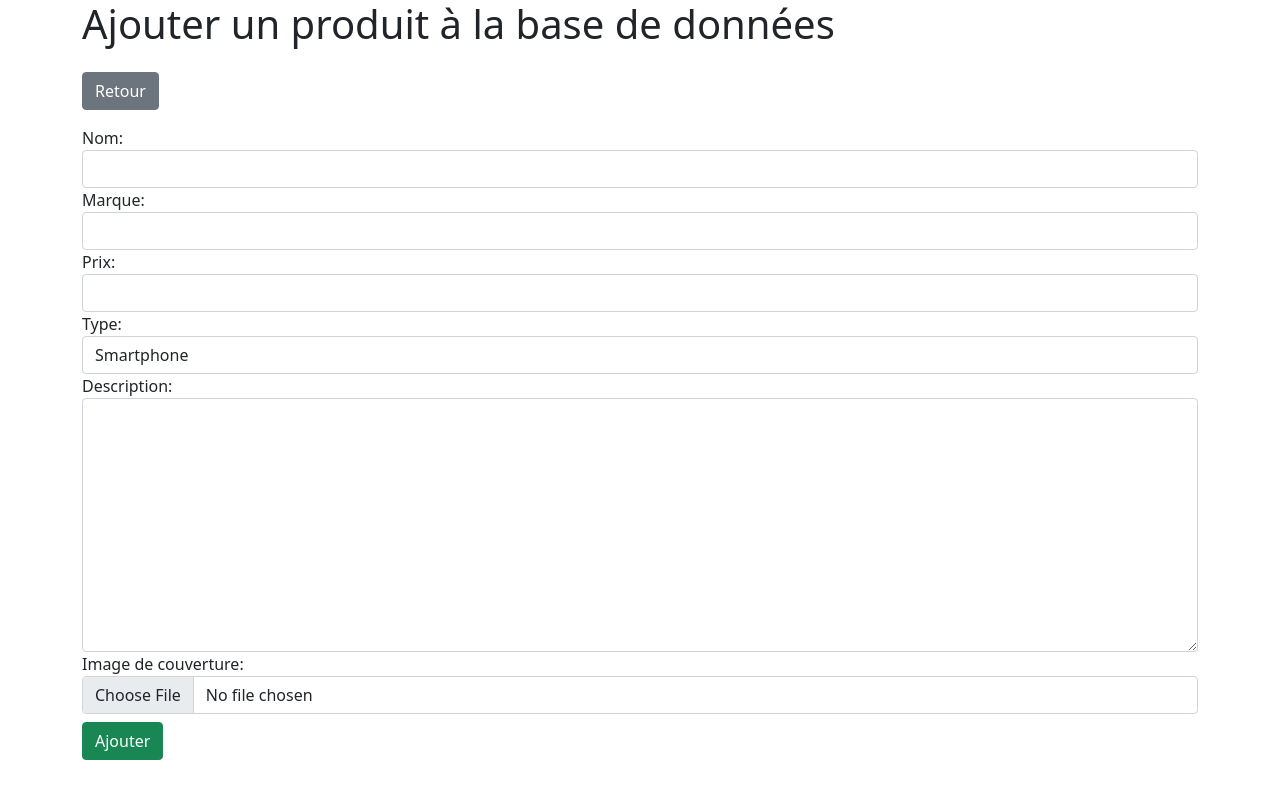
After one commit to webepse/multimedia, a PHP site: page /admin/addProd.php in a window 1280 px wide. The commit adds this page. Run offline with PHP 8.4, Linux system fonts and the light colour scheme; the visitor is signed in with stand-in values (Sample User, id 1).

Commit message:
product admin v1

```diff
--- /dev/null
+++ b/admin/addProd.php
@@ -0,0 +1,59 @@
+<?php
+    session_start();
+    if(!isset($_SESSION['level']) OR $_SESSION['level']!="administrateur")
+    {
+        header("LOCATION:index.php");
+    }
+?>
+<!DOCTYPE html>
+<html lang="fr">
+<head>
+    <meta charset="UTF-8">
+    <meta http-equiv="X-UA-Compatible" content="IE=edge">
+    <meta name="viewport" content="width=device-width, initial-scale=1.0">
+    <link href="https://cdn.jsdelivr.net/npm/bootstrap@5.1.1/dist/css/bootstrap.min.css" rel="stylesheet" integrity="sha384-F3w7mX95PdgyTmZZMECAngseQB83DfGTowi0iMjiWaeVhAn4FJkqJByhZMI3AhiU" crossorigin="anonymous">
+    <link rel="stylesheet" href="style.css">
+    <title>Admin Multimédia</title>
+</head>
+<body>
+    <div class="container">
+        <h1>Ajouter un produit à la base de données</h1>
+        <a href="product.php" class="btn btn-secondary my-3">Retour</a>
+        <div class="row">
+            <form action="treatmentAddProd.php" method="POST" enctype="multipart/form-data">
+                <div class="form-group">
+                    <label for="nom">Nom: </label>
+                    <input type="text" id="nom" name="nom" class="form-control">
+                </div>
+                <div class="form-group">
+                    <label for="marque">Marque: </label>
+                    <input type="text" id="marque" name="marque" class="form-control">
+                </div>
+                <div class="form-group">
+                    <label for="prix">Prix: </label>
+                    <input type="number" step="0.01" id="prix" name="prix" class="form-control">
+                </div>
+                <div class="form-group">
+                    <label for="type">Type: </label>
+                    <select name="type" id="type" class="form-control">
+                        <option value="Smartphone">Smartphone</option>
+                        <option value="Jeux vidéo">Jeux vidéo</option>
+                    </select>
+                </div>
+                <div class="form-group">
+                    <label for="description">Description: </label>
+                    <textarea name="description" id="description" cols="30" rows="10" class="form-control"></textarea>
+                </div>
+                <div class="form-group">
+                    <label for="image">Image de couverture: </label>
+                    <input type="file" name="image" id="image" class="form-control">
+                </div>
+                <div class="form-group">
+                    <input type="submit" value="Ajouter" class="btn btn-success my-2">
+                </div>
+
+            </form>
+        </div>
+    </div>
+</body>
+</html>
--- /dev/null
+++ b/admin/phpinfo.php
@@ -0,0 +1,5 @@
+<?php
+/* ne pas laisser */
+    echo phpinfo();
+
+?>
```
Also changed, not shown: admin/dashboard.php (+17 -0 lines), admin/product.php (added, +56 -0 lines).
